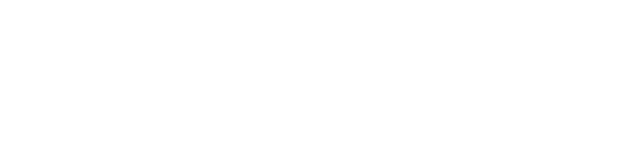
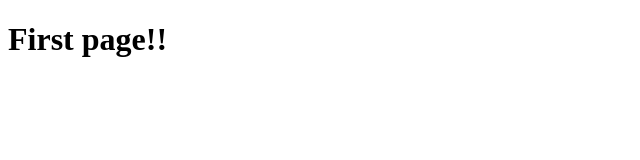
Before and after one commit to Edwing123/simple-website-git, a plain HTML site: page index.html in a window 1280 px wide. Shown: the whole page, without its empty margins (0-640 px from the left). Drawn offline with Linux system fonts and the light colour scheme.

Commit message:
Add more markup to index.html

```diff
--- a/index.html
+++ b/index.html
@@ -7,6 +7,13 @@
         <title>Hello World</title>
     </head>
     <body>
+        <div class="container">
+            <header class="header row">
+                <div class="col-12">
+                    <h1>First page!!</h1>
+                </div>
+            </header>
+        </div>
     <script src="./app.js"></script>
     </body>
 </html>
```
